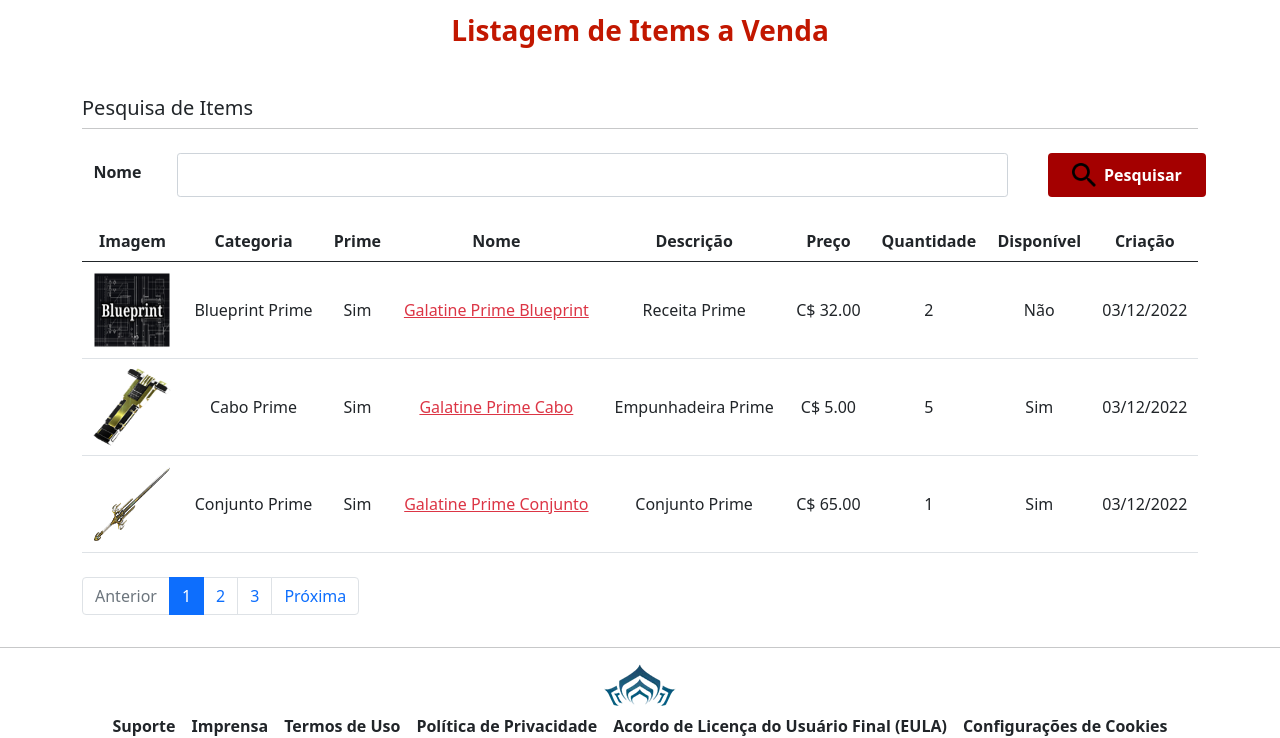
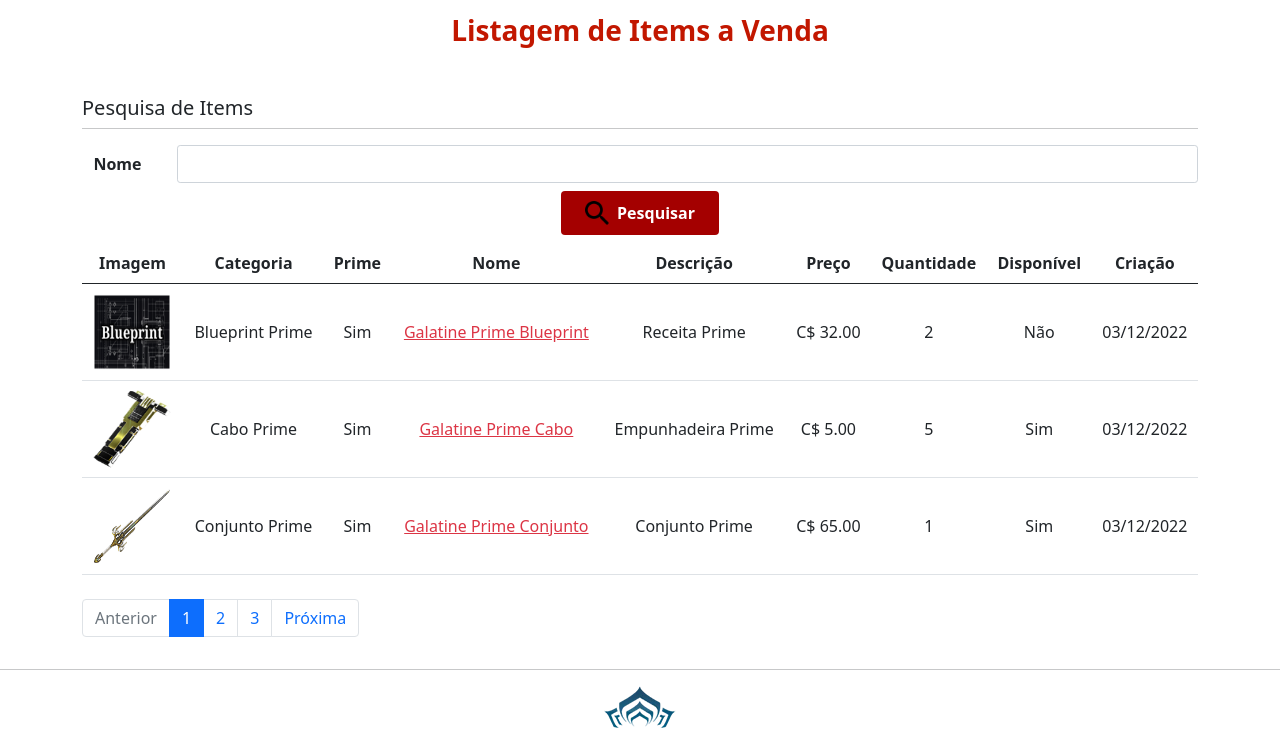
Before and after one commit to yurinogueira/Warframe-Django, a Django app: page /market/list_item/ in a window 1280 px wide. Shown: the part 82-820 px from the top of the page. Run offline with Django 3.2, Linux system fonts and the light colour scheme; the visitor is signed in with stand-in values (Sample User, id 1); data comes from the database, SQL or seed files in the repository; some libraries are stand-ins or nearby versions.

Commit message:
chore: update trab 5

```diff
--- a/src/market/templates/list_item.htm
+++ b/src/market/templates/list_item.htm
@@ -8,17 +8,19 @@
     </div>
 </section>
 <section class="container align-items-center">
-    <div class="mb-4">
+    <div class="mb-2">
         <h5>Pesquisa de Items</h5>
         <hr class="mt-0">
     </div>
-    <form action="" method="GET" class="mb-4">
-        <div class="row mb-1">
-            <label for="id_name" class="col-lg-1 col-2 col-form-label fw-bold align-middl text-center" style="height: 100%">Nome</label>
-            <div class="col-lg-9 col-6">
+    <form action="" method="GET" class="mb-2">
+        <div class="row mb-2">
+            <label for="id_name" class="col-lg-1 col-3 col-form-label fw-bold align-middl text-center" style="height: 100%">Nome</label>
+            <div class="col-lg-11 col-9">
                 {{ form.name }}
             </div>
-            <div class="col-lg-2 col-4">
+        </div>
+        <div class="row mb-0">
+            <div class="col-12 text-center">
                 <button type="submit" class="btn red-button header-red-button mx-3 mb-1 mb-xl-0 px-4">
                     <div class="d-flex align-items-center">
                         <img width="24" src="{% static 'images/search.png' %}" alt="Pesquisar" class="me-2">Pesquisar
@@ -29,7 +31,7 @@
     </form>
 </section>
 {% if items %}
-<section class="container align-items-center table-responsive">
+<section class="container align-items-center table-responsive table-responsive-sm">
     <table class="table mb-4">
         <thead>
             <tr>
--- a/src/market/templates/market_index.htm
+++ b/src/market/templates/market_index.htm
@@ -12,3 +12,7 @@
     </div>
 </section>
 {% endblock %}
+
+{% block domready %}
+
+{% endblock %}
```
